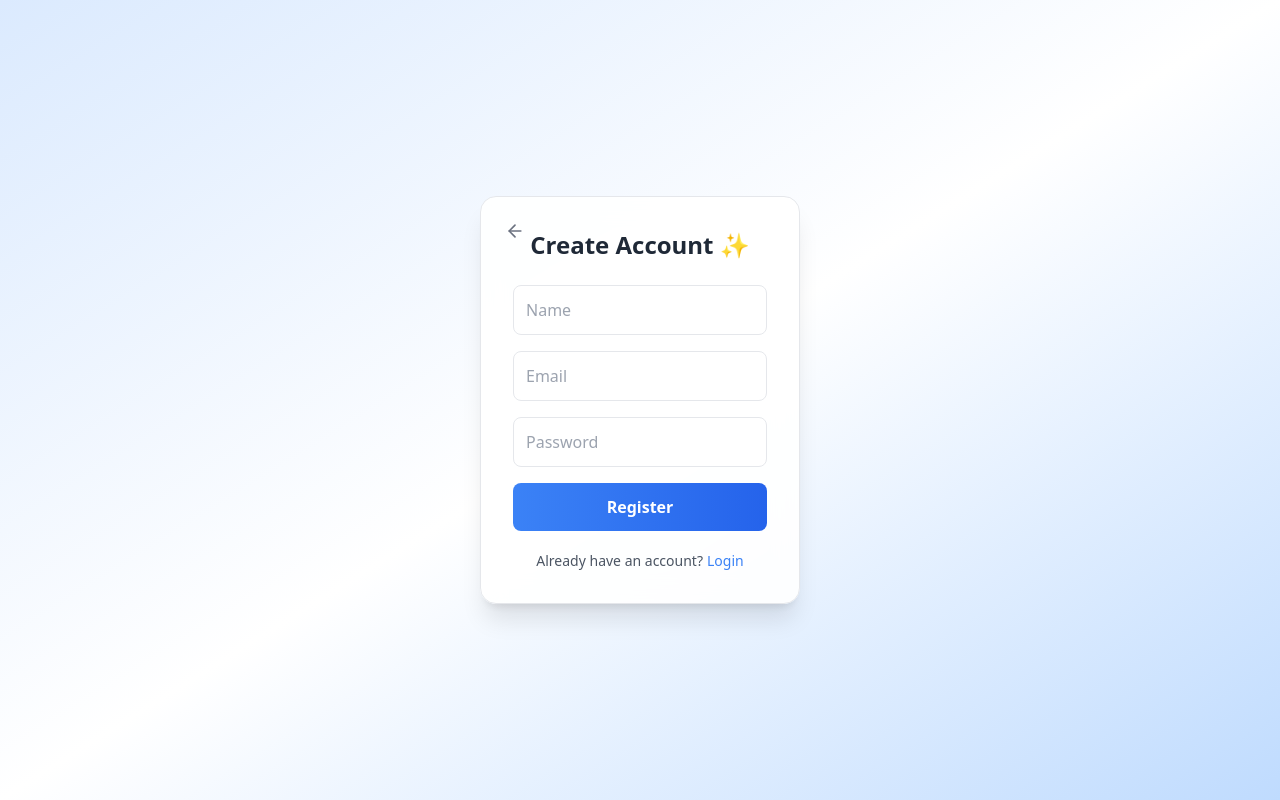
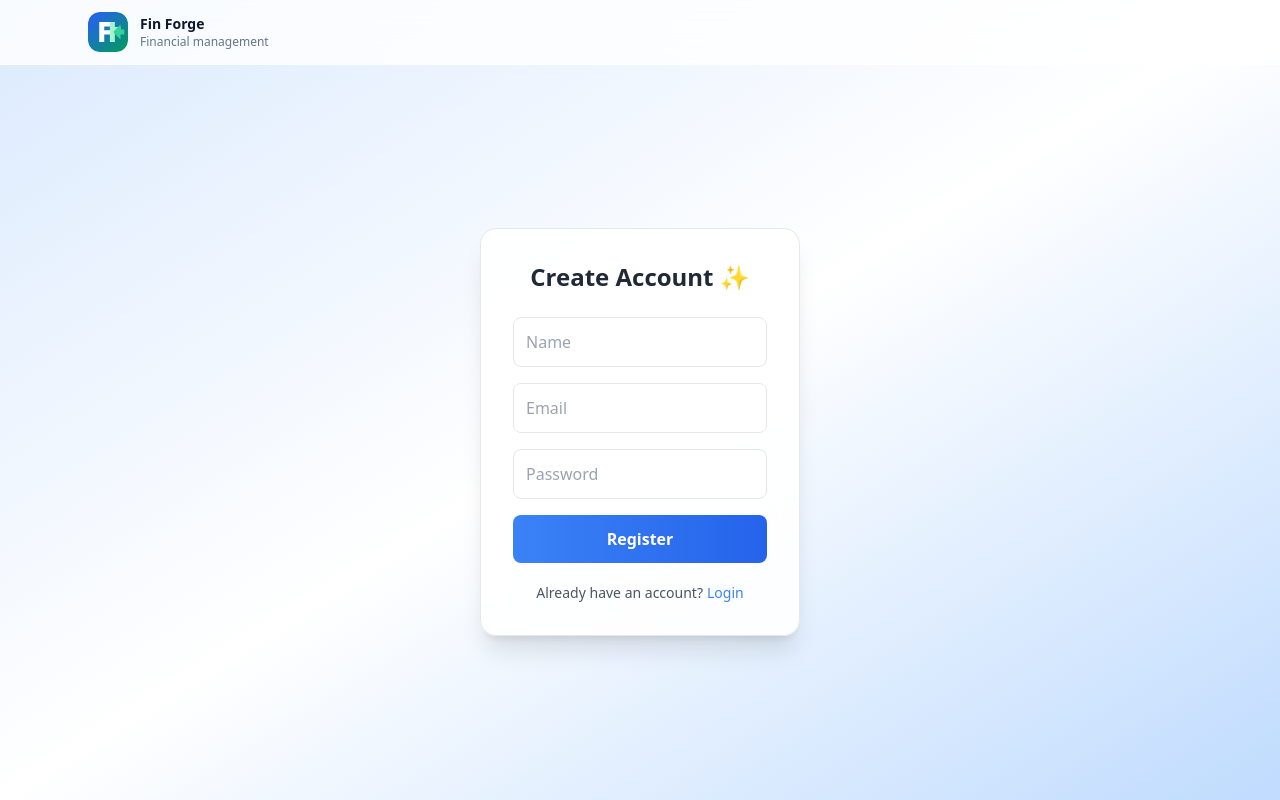
Before and after one commit to mir-sajad-01/fin-forge, a React (Vite) app in the folder Frontend/: page /register in a window 1280 px wide. Built offline with nearby package versions, Linux system fonts and the light colour scheme; no server answers.

Commit message:
Add auth page navbar with home logo link

```diff
--- a/Frontend/src/pages/Login.jsx
+++ b/Frontend/src/pages/Login.jsx
@@ -1,7 +1,7 @@
 import { useState } from 'react'
 import { Link, useNavigate } from 'react-router-dom'
-import { ArrowLeft } from 'lucide-react'
 import { useData } from '../context/DataContext'
+import logo from '../assets/finforge-logo.svg'
 
 function Login() {
   const navigate = useNavigate()
@@ -27,20 +27,28 @@ function Login() {
   }
 
   return (
-    <div className="min-h-screen flex items-center justify-center bg-gradient-to-br from-blue-100 via-white to-blue-200">
+    <div className="min-h-screen bg-gradient-to-br from-blue-100 via-white to-blue-200">
+      <nav className="fixed inset-x-0 top-0 z-20 border-b border-white/60 bg-white/80 backdrop-blur-xl">
+        <div className="mx-auto flex h-16 max-w-6xl items-center px-6">
+          <Link
+            to="/"
+            aria-label="Go to landing page"
+            className="flex items-center gap-3 rounded-xl transition hover:opacity-80 focus:outline-none focus:ring-2 focus:ring-blue-400 focus:ring-offset-2"
+          >
+            <img src={logo} alt="Fin Forge logo" className="h-10 w-10 rounded-xl shadow-sm" />
+            <div>
+              <p className="text-sm font-bold text-slate-900">Fin Forge</p>
+              <p className="text-xs text-slate-500">Financial management</p>
+            </div>
+          </Link>
+        </div>
+      </nav>
+
+      <div className="flex min-h-screen items-center justify-center px-4 pb-8 pt-24">
       <form
         onSubmit={handleLogin}
-        className="relative bg-white/90 backdrop-blur-md p-8 rounded-2xl shadow-xl w-80 border border-gray-200"
+        className="bg-white/90 backdrop-blur-md p-8 rounded-2xl shadow-xl w-80 border border-gray-200"
       >
-        <Link
-          to="/"
-          aria-label="Back to landing page"
-          title="Back to home"
-          className="absolute left-4 top-4 inline-flex h-9 w-9 items-center justify-center rounded-full text-gray-500 transition hover:bg-blue-50 hover:text-blue-600 focus:outline-none focus:ring-2 focus:ring-blue-400"
-        >
-          <ArrowLeft className="h-5 w-5" />
-        </Link>
-
         <h2 className="text-2xl font-bold mb-6 text-center text-gray-800">
           Welcome Back 👋
         </h2>
@@ -81,6 +89,7 @@ function Login() {
           </Link>
         </p>
       </form>
+      </div>
     </div>
   )
 }
--- a/Frontend/src/pages/Register.jsx
+++ b/Frontend/src/pages/Register.jsx
@@ -1,8 +1,8 @@
 
 import { useState } from 'react'
 import { Link, useNavigate } from 'react-router-dom'
-import { ArrowLeft } from 'lucide-react'
 import { useData } from '../context/DataContext'
+import logo from '../assets/finforge-logo.svg'
 
 function Register() {
   const navigate = useNavigate()
@@ -29,20 +29,28 @@ function Register() {
   }
 
   return (
-    <div className="min-h-screen flex items-center justify-center bg-gradient-to-br from-blue-100 via-white to-blue-200">
+    <div className="min-h-screen bg-gradient-to-br from-blue-100 via-white to-blue-200">
+      <nav className="fixed inset-x-0 top-0 z-20 border-b border-white/60 bg-white/80 backdrop-blur-xl">
+        <div className="mx-auto flex h-16 max-w-6xl items-center px-6">
+          <Link
+            to="/"
+            aria-label="Go to landing page"
+            className="flex items-center gap-3 rounded-xl transition hover:opacity-80 focus:outline-none focus:ring-2 focus:ring-blue-400 focus:ring-offset-2"
+          >
+            <img src={logo} alt="Fin Forge logo" className="h-10 w-10 rounded-xl shadow-sm" />
+            <div>
+              <p className="text-sm font-bold text-slate-900">Fin Forge</p>
+              <p className="text-xs text-slate-500">Financial management</p>
+            </div>
+          </Link>
+        </div>
+      </nav>
+
+      <div className="flex min-h-screen items-center justify-center px-4 pb-8 pt-24">
       <form
         onSubmit={handleRegister}
-        className="relative bg-white/90 backdrop-blur-md p-8 rounded-2xl shadow-xl w-80 border border-gray-200"
+        className="bg-white/90 backdrop-blur-md p-8 rounded-2xl shadow-xl w-80 border border-gray-200"
       >
-        <Link
-          to="/"
-          aria-label="Back to landing page"
-          title="Back to home"
-          className="absolute left-4 top-4 inline-flex h-9 w-9 items-center justify-center rounded-full text-gray-500 transition hover:bg-blue-50 hover:text-blue-600 focus:outline-none focus:ring-2 focus:ring-blue-400"
-        >
-          <ArrowLeft className="h-5 w-5" />
-        </Link>
-
         <h2 className="text-2xl font-bold mb-6 text-center text-gray-800">
           Create Account ✨
         </h2>
@@ -93,6 +101,7 @@ function Register() {
           </Link>
         </p>
       </form>
+      </div>
     </div>
   )
 }
```
